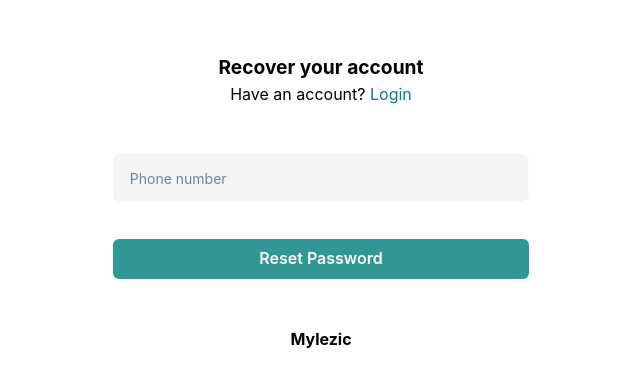
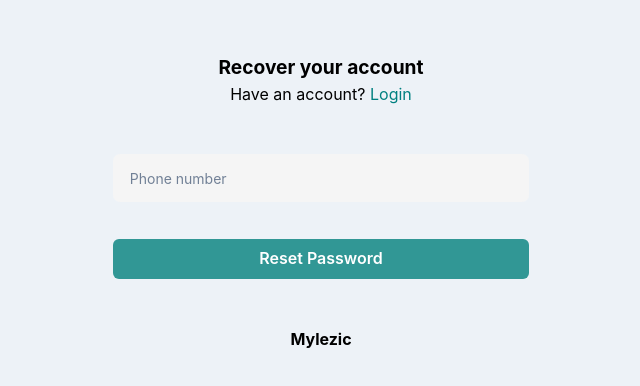
Before and after one commit to Mayor-Myles/Mylezic_Portal, a Next.js app: page /reset_password in a window 1280 px wide. Shown: the part 198-584 px from the top of the page, without its empty margins (319-959 px from the left). Built offline with nearby package versions, Linux system fonts and the light colour scheme; no server answers.

Commit message:
Update _app.tsx

```diff
--- a/pages/_app.tsx
+++ b/pages/_app.tsx
@@ -23,12 +23,15 @@ function MyApp({ Component, pageProps }: AppProps) {
         color: mode('black', 'white')(props), // Light mode: black, Dark mode: white
       }),
     },
-    Text: {
-      baseStyle: (props) => ({
-        bg: mode('white', 'gray.800')(props), // Light mode: white, Dark mode: gray.800
-        color: mode('black', 'white')(props), // Light mode: black, Dark mode: white
-      }),
-    },
+
+  },
+   styles: {
+    global: (props) => ({
+      body: {
+        bg: mode('gray.100', 'gray.900')(props),
+        color: mode('black', 'white')(props),
+      },
+    }),
   },
 });
 
```
